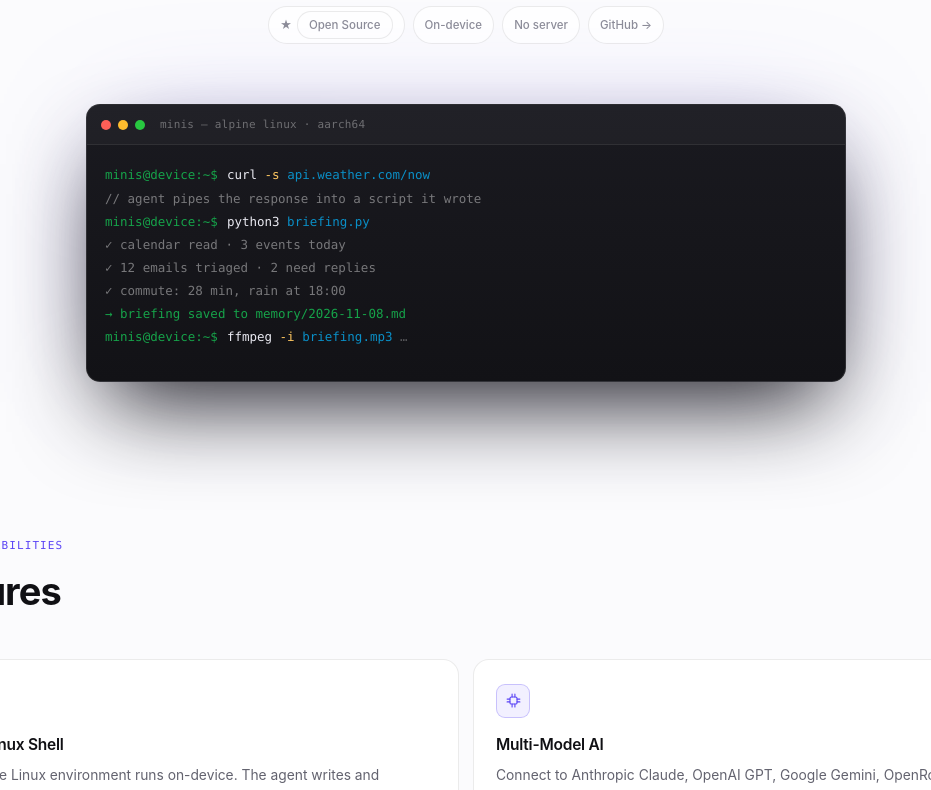
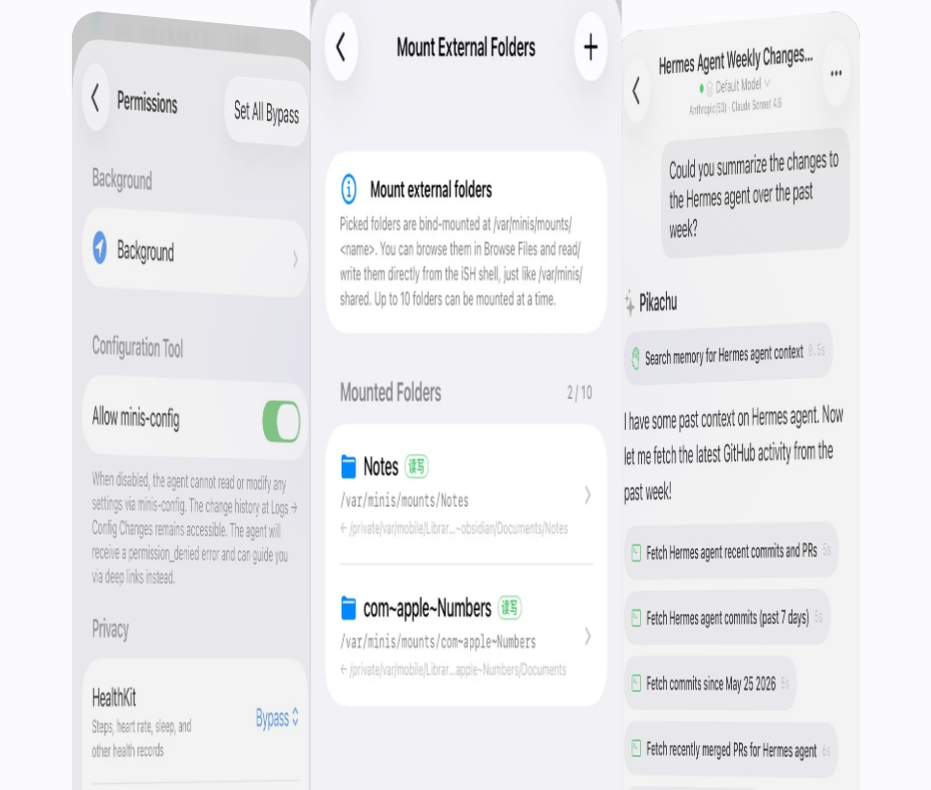
Before and after one commit to OpenMinis/openminis.github.io, a plain HTML site: page index.html in a window 1280 px wide. Shown: the part 681-1471 px from the top of the page, without its empty margins (174-1105 px from the left). Drawn offline with Linux system fonts and the light colour scheme.

Commit message:
feat(hero): replace terminal mockup with real App Store screenshots
The hero visual is now a three-device showcase built from the app's own
App Store preview images instead of a synthetic terminal window — the
product's point is deep OS integration, not the shell alone.

- screens/shot{2,4,6}.webp: phone screens cropped out of the 1284x2778
  App Store marketing images (bezels and headlines removed), 620px wide,
  WebP q88 (~150KB total)
- Composition left→right tells the story: granular permissions →
  mounted system folders → agent acting in a conversation
- Centre device upright and forward, side devices rotated back with
  reduced opacity; pointer-free 3D perspective
- Phones fade out at the bottom via mask-image, so the showcase dissolves
  into the page instead of ending on a hard bezel
- '已接入系统 / Connected to' chip row under the devices (Calendar,
  Reminders, Health, Photos, Files, Maps, Contacts, Shortcuts,
  Notifications) — new heroOsLabel key in all 5 languages

Copy: hero description rewritten to lead with system integration
(Calendar, Reminders, Health, Photos, Files, Maps) with the shell,
browser automation, MCP and memory as the engine behind it.
Updated in EN / zh-Hans / zh-Hant / ja / ko.

Fixes found while testing:
- .hero/.sec padding shorthand was overriding .container's horizontal
  padding, making hero copy and section headings run to the screen edge
  on mobile
- showcase caption sat below the fade layer's stacking context

```diff
--- a/index.html
+++ b/index.html
@@ -178,14 +178,14 @@
 /* ============================================================
    Hero
    ============================================================ */
-.hero { padding: 88px 0 0; text-align: center; }
+.hero { padding: 60px 24px 0; text-align: center; }
 
 .hero-badge {
     display: inline-flex; align-items: center; gap: 8px;
     font-size: 12.5px; font-weight: 550; color: var(--fg-soft);
     background: var(--surface); border: 1px solid var(--border-strong);
     border-radius: 999px; padding: 5px 13px 5px 7px;
-    margin-bottom: 28px;
+    margin-bottom: 20px;
     transition: border-color .2s;
 }
 .hero-badge:hover { border-color: var(--accent-line); opacity: 1; }
@@ -197,8 +197,8 @@
 .hero-badge .sep { color: var(--fg-dim); }
 
 .hero-icon {
-    width: 88px; height: 88px; border-radius: 20px;
-    margin: 0 auto 26px;
+    width: 74px; height: 74px; border-radius: 17px;
+    margin: 0 auto 18px;
     box-shadow: 0 20px 60px rgba(139,123,255,.28), 0 0 0 1px var(--border-strong);
 }
 @media (prefers-color-scheme: light) { .hero-icon { box-shadow: 0 20px 60px rgba(91,69,245,.22), 0 0 0 1px var(--border-strong); } }
@@ -226,7 +226,7 @@
 .hero .desc {
     font-size: clamp(15px, 1.7vw, 16.5px);
     color: var(--fg-muted);
-    max-width: 620px; margin: 0 auto 34px;
+    max-width: 620px; margin: 0 auto 26px;
     line-height: 1.62;
 }
 
@@ -234,7 +234,7 @@
 .badges {
     display: flex; gap: 12px; justify-content: center;
     align-items: center; flex-wrap: wrap;
-    margin-bottom: 22px;
+    margin-bottom: 16px;
 }
 .badge img, .badge { width: 158px; height: 53px; }
 .badge { display: inline-block; }
@@ -254,7 +254,7 @@
 /* Meta pills */
 .hero-meta {
     display: flex; gap: 8px; justify-content: center; flex-wrap: wrap;
-    margin-bottom: 60px;
+    margin-bottom: 30px;
 }
 .hero-meta a, .hero-meta span {
     display: inline-flex; align-items: center; gap: 5px;
@@ -267,72 +267,91 @@
 .hero-meta a:hover { color: var(--fg-soft); border-color: var(--border-strong); opacity: 1; }
 
 /* ============================================================
-   Terminal mockup — the product's signature visual
+   Hero device showcase — real App Store screenshots
    ============================================================ */
-.terminal-wrap {
-    max-width: 760px; margin: 0 auto;
+.showcase {
     position: relative;
-    padding-bottom: 70px;
-}
-.terminal {
-    text-align: left;
-    background: linear-gradient(180deg, #0e0e12 0%, #0a0a0d 100%);
-    border: 1px solid rgba(255,255,255,.11);
-    border-radius: 14px;
+    max-width: 1000px; margin: 0 auto;
+    padding-bottom: 10px;
+    display: flex;
+    align-items: flex-start;
+    justify-content: center;
+    perspective: 1600px;
+}
+.showcase::before {
+    content: "";
+    position: absolute; left: 50%; top: 8%;
+    width: 620px; height: 520px; transform: translateX(-50%);
+    background: radial-gradient(ellipse at center, rgba(139,123,255,.30), transparent 68%);
+    filter: blur(28px); pointer-events: none; z-index: 0;
+}
+
+.phone {
+    position: relative;
+    border-radius: 30px;
+    overflow: hidden;
+    background: #000;
+    -webkit-mask-image: linear-gradient(to bottom, #000 74%, rgba(0,0,0,0) 99%);
+    mask-image: linear-gradient(to bottom, #000 74%, rgba(0,0,0,0) 99%);
     box-shadow:
-        0 40px 90px -20px rgba(0,0,0,.85),
-        0 0 0 1px rgba(255,255,255,.03),
-        0 0 120px -30px rgba(139,123,255,.35);
-    overflow: hidden;
-    font-family: var(--mono);
-}
+        0 50px 100px -30px rgba(0,0,0,.85),
+        0 0 0 1px rgba(255,255,255,.13),
+        inset 0 0 0 1px rgba(255,255,255,.05);
+    z-index: 2;
+}
+.phone img { width: 100%; display: block; }
 @media (prefers-color-scheme: light) {
-    .terminal {
-        background: linear-gradient(180deg, #1a1a20 0%, #121216 100%);
+    .phone {
+        box-shadow:
+            0 40px 80px -28px rgba(22,22,45,.30),
+            0 10px 26px -10px rgba(22,22,45,.16),
+            0 0 0 1px rgba(0,0,0,.10);
     }
-}
-.terminal-bar {
-    display: flex; align-items: center; gap: 7px;
-    padding: 11px 14px;
-    background: rgba(255,255,255,.03);
-    border-bottom: 1px solid rgba(255,255,255,.07);
-}
-.terminal-bar .tl { width: 10px; height: 10px; border-radius: 50%; }
-.terminal-bar .tl.r { background: #ff5f57; }
-.terminal-bar .tl.y { background: #febc2e; }
-.terminal-bar .tl.g { background: #28c840; }
-.terminal-bar .title {
-    margin-left: 8px; font-size: 11px; color: rgba(255,255,255,.35);
-    letter-spacing: .02em;
-}
-.terminal-body {
-    padding: 18px 18px 20px;
-    font-size: 12.5px;
-    line-height: 1.85;
-    color: #c9c9d4;
-    min-height: 236px;
-}
-.terminal-body .ln { display: flex; gap: 9px; align-items: baseline; }
-.terminal-body .prompt { color: var(--green); user-select: none; flex-shrink: 0; }
-.terminal-body .cmd { color: #eaeaf2; }
-.terminal-body .arg { color: var(--cyan); }
-.terminal-body .str { color: var(--amber); }
-.terminal-body .out { color: rgba(255,255,255,.42); }
-.terminal-body .ok { color: var(--green); }
-.terminal-body .dim { color: rgba(255,255,255,.28); }
-.cursor {
-    display: inline-block; width: 7px; height: 14px;
-    background: var(--green); vertical-align: -2px;
-    animation: blink 1.1s step-end infinite;
-}
-@keyframes blink { 0%, 100% { opacity: 1; } 50% { opacity: 0; } }
+    .phone.side { opacity: .94; filter: saturate(.96) brightness(.99); }
+}
+
+/* centre device */
+.phone.main { width: 300px; margin: 0 -16px; transform: translateZ(60px); z-index: 4; }
+/* side devices */
+.phone.side { width: 250px; opacity: .80; filter: saturate(.92) brightness(.94); }
+.phone.side.left  { transform: rotateY(14deg) translateX(-6px) translateZ(-50px); }
+.phone.side.right { transform: rotateY(-14deg) translateX(6px) translateZ(-50px); }
+
+/* OS-integration caption under the showcase */
+.showcase-cap {
+    display: flex; align-items: center; justify-content: center;
+    gap: 10px; flex-wrap: wrap;
+    margin: -26px auto 34px;
+    position: relative; z-index: 7;
+}
+.showcase-cap .lbl {
+    font-family: var(--mono); font-size: 10.5px; letter-spacing: .07em;
+    text-transform: uppercase; color: var(--fg-dim);
+}
+.showcase-cap .chip {
+    display: inline-flex; align-items: center; gap: 5px;
+    font-size: 11.5px; font-weight: 550; color: var(--fg-muted);
+    background: var(--surface); border: 1px solid var(--border);
+    border-radius: 999px; padding: 4px 10px;
+}
+.showcase-cap .chip::before {
+    content: ""; width: 5px; height: 5px; border-radius: 50%;
+    background: var(--green); opacity: .85;
+}
+
+@media (max-width: 900px) {
+    .phone.side { display: none; }
+    .phone.main { width: min(74vw, 300px); margin: 0 auto; transform: none; }
+    .showcase::before { width: 92vw; height: 420px; }
+    .showcase-cap { margin-top: -18px; gap: 7px; }
+}
 
 /* ============================================================
    Generic section chrome
    ============================================================ */
 section { position: relative; z-index: 1; }
 
-.sec { padding: 76px 0; }
+.sec { padding: 76px 24px; }
 .sec-head { margin-bottom: 46px; }
 .sec-label {
     display: inline-flex; align-items: center; gap: 8px;
@@ -646,9 +665,8 @@
 }
 
 @media (max-width: 640px) {
-    .sec { padding: 64px 0; }
+    .sec { padding: 60px 24px; }
     .hero { padding-top: 56px; }
-    .terminal-body { font-size: 11px; min-height: 210px; }
     .awesome-banner { margin-bottom: 64px; }
 }
 </style>
@@ -722,24 +740,29 @@
         <a href="https://github.com/OpenMinis/OpenMinis" target="_blank" rel="noopener" data-i18n="heroMetaGithub"></a>
     </div>
 
-    <!-- Terminal mockup -->
-    <div class="terminal-wrap">
-        <div class="terminal">
-            <div class="terminal-bar">
-                <span class="tl r"></span><span class="tl y"></span><span class="tl g"></span>
-                <span class="title">minis — alpine linux · aarch64</span>
-            </div>
-            <div class="terminal-body">
-                <div class="ln"><span class="prompt">minis@device:~$</span><span class="cmd">curl <span class="str">-s</span> <span class="arg">api.weather.com/now</span></span></div>
-                <div class="ln"><span class="out">// agent pipes the response into a script it wrote</span></div>
-                <div class="ln"><span class="prompt">minis@device:~$</span><span class="cmd">python3 <span class="arg">briefing.py</span></span></div>
-                <div class="ln"><span class="out">✓ calendar read · 3 events today</span></div>
-                <div class="ln"><span class="out">✓ 12 emails triaged · 2 need replies</span></div>
-                <div class="ln"><span class="out">✓ commute: 28 min, rain at 18:00</span></div>
-                <div class="ln"><span class="ok">→ briefing saved to memory/2026-11-08.md</span></div>
-                <div class="ln"><span class="prompt">minis@device:~$</span><span class="cmd">ffmpeg <span class="str">-i</span> <span class="arg">briefing.mp3</span> <span class="dim">…</span></span><span class="cursor"></span></div>
-            </div>
-        </div>
+    <!-- Device showcase -->
+    <div class="showcase">
+        <div class="phone side left">
+            <img src="screens/shot6.webp" alt="Granular permissions — Health, Calendar, Reminders, Photos, Location" loading="lazy" width="620" height="1320">
+        </div>
+        <div class="phone main">
+            <img src="screens/shot4.webp" alt="Minis connected to Reminders, Health, Maps, Calendar and mounted app folders" loading="eager" width="620" height="1320">
+        </div>
+        <div class="phone side right">
+            <img src="screens/shot2.webp" alt="Agent running tool calls in a conversation" loading="lazy" width="620" height="1320">
+        </div>
+    </div>
+    <div class="showcase-cap">
+        <span class="lbl" data-i18n="heroOsLabel"></span>
+        <span class="chip">Calendar</span>
+        <span class="chip">Reminders</span>
+        <span class="chip">Health</span>
+        <span class="chip">Photos</span>
+        <span class="chip">Files</span>
+        <span class="chip">Maps</span>
+        <span class="chip">Contacts</span>
+        <span class="chip">Shortcuts</span>
+        <span class="chip">Notifications</span>
     </div>
 </header>
 
@@ -1043,14 +1066,14 @@
     navAndroid: "Android",
     navFaq: "FAQ",
     navGet: "Get the app",
-    heroBadge: "Open source",
+    heroBadge: "Open source", heroOsLabel: "Connected to",
     metaOpenSource: "Open Source",
     metaOnDevice: "On-device",
     metaNoServer: "No server",
     compatTitle: "Also works with any compatible endpoint",
 
     subtitle: "Your Private On-Device AI Agent",
-    desc: "An on-device AI agent that goes beyond chat. It gives the AI a real computer to work with — a Linux shell running on your device, browser automation, extensible skills, persistent memory, and deep system integrations. All privately on your device. Available on iOS, Android, macOS, and visionOS.",
+    desc: "An on-device AI agent wired deep into your phone's system — Calendar, Reminders, Health, Photos, Files, Maps and more, powered by a real Linux shell, browser automation, MCP integrations and persistent memory. All private, all on your device. Available on iOS, Android, macOS and visionOS.",
     androidLabel: "Get it on",
     heroMetaGithub: "GitHub →",
     featuresTitle: "Features",
@@ -1160,14 +1183,14 @@
     navAndroid: "安卓",
     navFaq: "问答",
     navGet: "下载",
-    heroBadge: "开源",
+    heroBadge: "开源", heroOsLabel: "已接入系统",
     metaOpenSource: "开源",
     metaOnDevice: "设备本地",
     metaNoServer: "无需服务器",
     compatTitle: "同样支持任意兼容端点",
 
     subtitle: "你的私有设备端 AI 智能体",
-    desc: "一款超越对话框的设备端 AI 智能体。它给 AI 配备了一台真实的电脑——运行在你设备上的 Linux Shell、浏览器自动化、可扩展技能、持久记忆和深度系统集成。一切都在你的设备上私密完成。支持 iOS、Android、macOS 和 visionOS。",
+    desc: "一款深度接入手机操作系统的设备端 AI 智能体——日历、提醒事项、健康、照片、文件、地图等系统能力可直接调用，背后是真实的 Linux Shell、浏览器自动化、MCP 集成与持久记忆。一切都在你的设备上私密完成，支持 iOS、Android、macOS 和 visionOS。",
     androidLabel: "下载",
     heroMetaGithub: "GitHub →",
     featuresTitle: "功能特性",
@@ -1277,14 +1300,14 @@
     navAndroid: "Android",
     navFaq: "問答",
     navGet: "下載",
-    heroBadge: "開源",
+    heroBadge: "開源", heroOsLabel: "已接入系統",
     metaOpenSource: "開源",
     metaOnDevice: "裝置本地",
     metaNoServer: "無需伺服器",
     compatTitle: "同樣支援任意相容端點",
 
     subtitle: "你的私有裝置端 AI 智能體",
-    desc: "一款超越對話框的裝置端 AI 智能體。它給 AI 配備了一台真實的電腦——運行在你裝置上的 Linux Shell、瀏覽器自動化、可擴充技能、持久記憶和深度系統整合。一切都在你的裝置上私密完成。支援 iOS、Android、macOS 和 visionOS。",
+    desc: "一款深度接入手機作業系統的裝置端 AI 智能體——行事曆、提醒事項、健康、照片、檔案、地圖等系統能力可直接呼叫，背後是真實的 Linux Shell、瀏覽器自動化、MCP 整合與持久記憶。一切都在你的裝置上私密完成，支援 iOS、Android、macOS 和 visionOS。",
     androidLabel: "下載",
     heroMetaGithub: "GitHub →",
     featuresTitle: "功能特色",
@@ -1388,14 +1411,14 @@
     navAndroid: "Android",
     navFaq: "FAQ",
     navGet: "入手する",
-    heroBadge: "オープンソース",
+    heroBadge: "オープンソース", heroOsLabel: "システム連携",
     metaOpenSource: "オープンソース",
     metaOnDevice: "オンデバイス",
     metaNoServer: "サーバー不要",
     compatTitle: "互換エンドポイントにも対応",
 
     subtitle: "プライベートなオンデバイス AI エージェント",
-    desc: "会話を超えて行動するオンデバイス AI エージェント。AI に本物のコンピューターを与えます — デバイス上で動く Linux シェル、ブラウザ自動化、拡張スキル、永続メモリ、そして深いシステム統合。すべてデバイス上でプライベートに実行します。iOS、Android、macOS、visionOS に対応。",
+    desc: "スマートフォンの OS に深く組み込まれたオンデバイス AI エージェント。カレンダー、リマインダー、ヘルスケア、写真、ファイル、マップなどシステム機能を直接操作し、その背後には本物の Linux シェル、ブラウザ自動化、MCP 連携、永続メモリを備えます。すべてデバイス上でプライベートに。iOS、Android、macOS、visionOS 対応。",
     androidLabel: "ダウンロード",
     heroMetaGithub: "GitHub →",
     featuresTitle: "機能",
@@ -1500,14 +1523,14 @@
     navAndroid: "Android",
     navFaq: "FAQ",
     navGet: "다운로드",
-    heroBadge: "오픈 소스",
+    heroBadge: "오픈 소스", heroOsLabel: "시스템 연동",
     metaOpenSource: "오픈 소스",
     metaOnDevice: "온디바이스",
     metaNoServer: "서버 불필요",
     compatTitle: "호환 엔드포인트도 지원",
 
     subtitle: "나만의 프라이빗 온디바이스 AI 에이전트",
-    desc: "단순한 대화를 넘어 행동하는 온디바이스 AI 에이전트. AI에게 진짜 컴퓨터를 줍니다 — 기기에서 실행되는 Linux 셸, 브라우저 자동화, 확장 가능한 스킬, 지속 메모리, 그리고 깊은 시스템 통합. 모든 것이 내 기기에서 비공개로 실행됩니다. iOS, Android, macOS, visionOS를 지원합니다.",
+    desc: "스마트폰 OS에 깊이 연결된 온디바이스 AI 에이전트 — 캘린더, 미리 알림, 건강, 사진, 파일, 지도 등 시스템 기능을 직접 다루며, 그 뒤에는 실제 Linux 셸, 브라우저 자동화, MCP 통합, 지속 메모리가 있습니다. 모든 것이 내 기기에서 비공개로 실행됩니다. iOS, Android, macOS, visionOS 지원.",
     androidLabel: "다운로드",
     heroMetaGithub: "GitHub →",
     featuresTitle: "기능",
```
Also changed, not shown: screens/shot2.webp (added), screens/shot4.webp (added), screens/shot6.webp (added).
